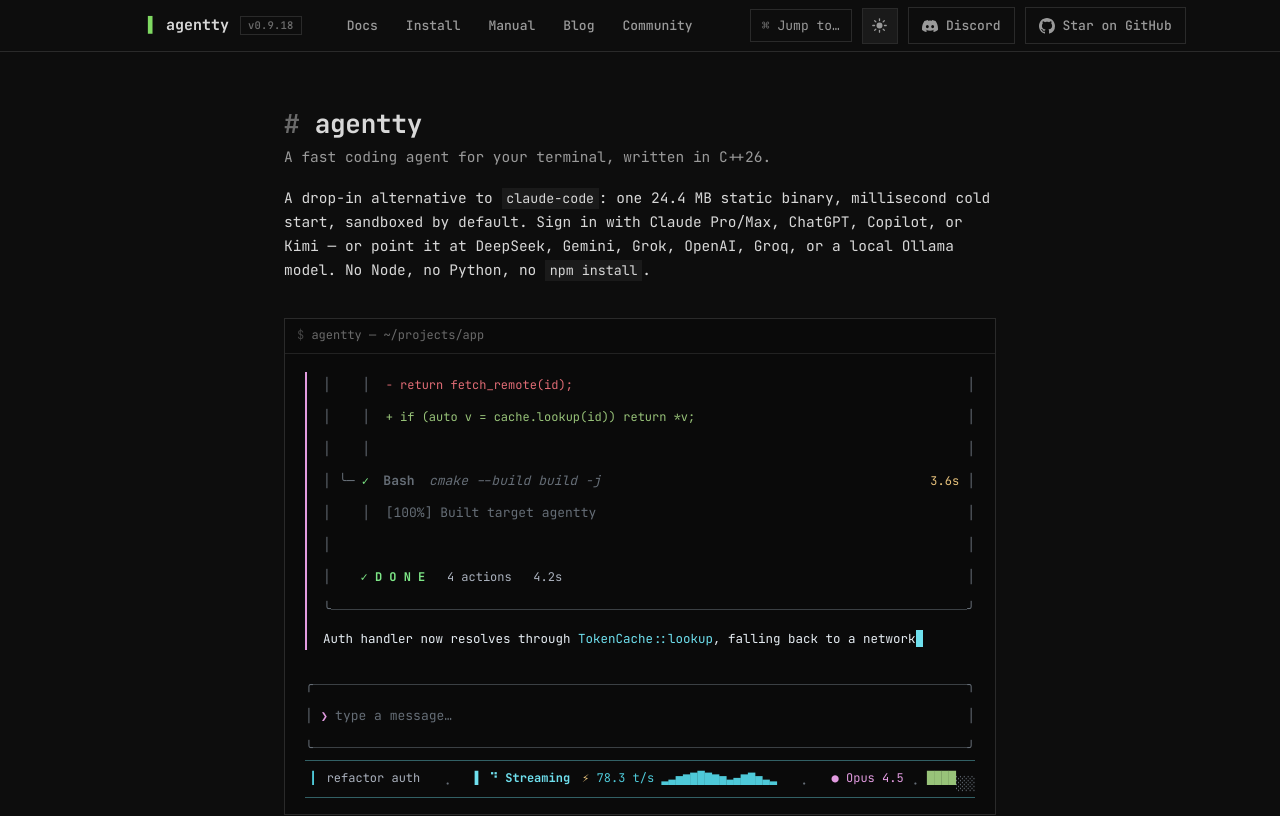
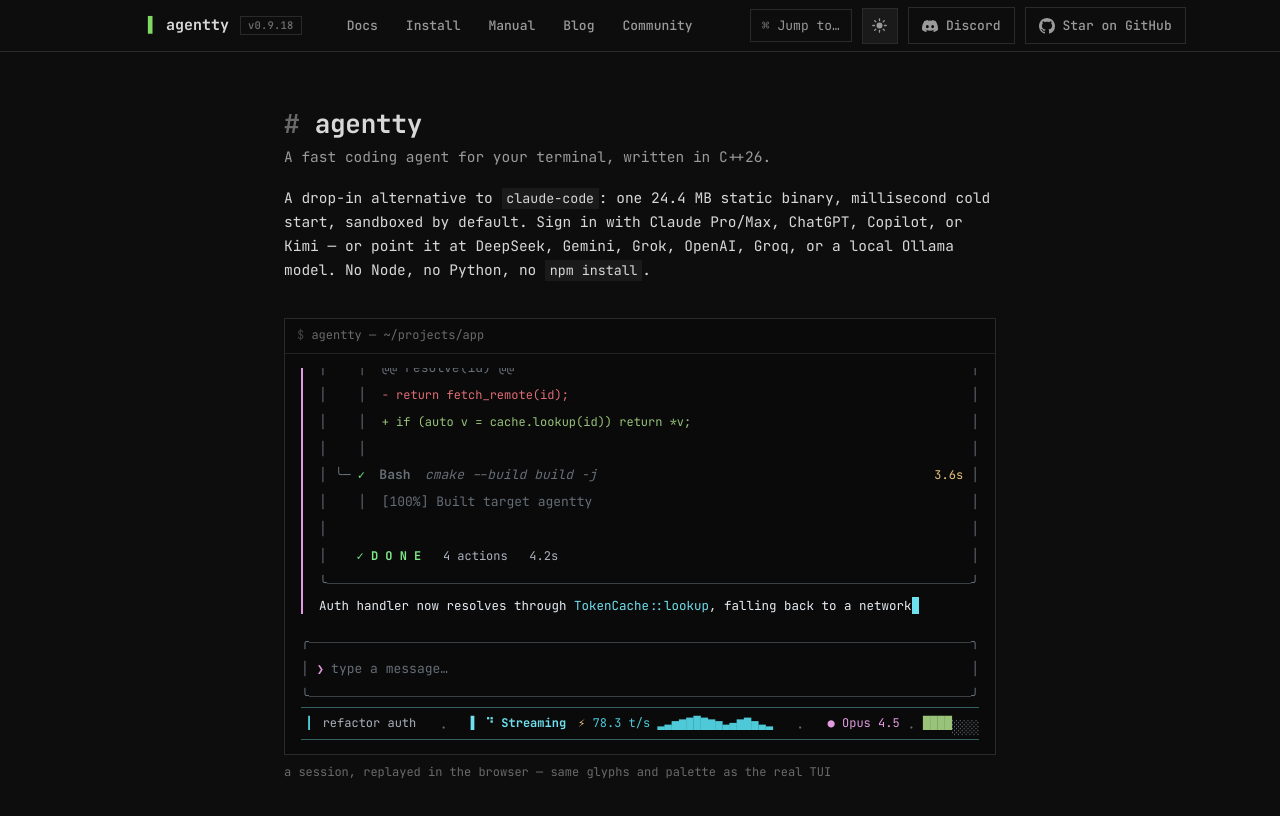
Before and after one commit to 1ay1/agentty.org, a Next.js app: page / in a window 1280 px wide. Shown: the top 816 px of the page. Built offline with nearby package versions, Linux system fonts and the light colour scheme.

Commit message:
Tighten TUI demo to terminal row density

```diff
--- a/app/minimal.css
+++ b/app/minimal.css
@@ -172,5 +172,10 @@ footer, .foot { background: none !important; border-top: 1px solid var(--border)
 .home-demo .ttui-bar { background: #0a0a0a; border-bottom: 1px solid #222; padding: 7px 12px; }
 .home-demo .ttui-title { margin: 0; color: #6a6a6a; font-size: 12px; }
 .home-demo .ttui-title::before { content: "$ "; color: #444; }
-.home-demo .ttui-body { height: 460px; }
+/* terminal row grid: a real TUI has no leading between rows — tighten the
+   line-height so box-drawing borders connect and rows don't double-space */
+.home-demo .ttui-body { height: 400px; line-height: 1.3; padding: 14px 16px 12px; }
+.home-demo .ttui-panel, .home-demo .ttui-composer, .home-demo .ttui-status { line-height: 1.3; }
+.home-demo .ttui-blank { height: 0.5em; }
+.home-demo .ttui-chrome { padding-top: 8px; }
 .home-demo figcaption { margin-top: 8px; color: var(--text-faint); font-size: 12px; }
```
